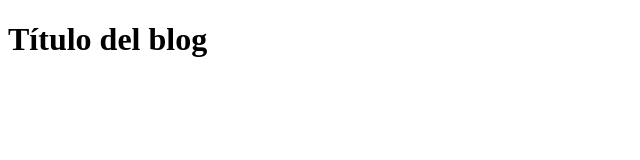
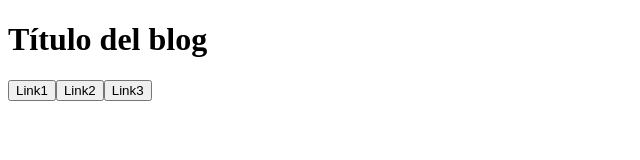
Before and after one commit to EnzoACL/CV-Blog, a plain HTML site: page src/blog.html in a window 1280 px wide. Shown: the whole page, without its empty margins (0-640 px from the left). Drawn offline with Linux system fonts and the light colour scheme.

Commit message:
Added buttons

```diff
--- a/src/blog.html
+++ b/src/blog.html
@@ -5,7 +5,7 @@
 
 <body>
     <header><h1>Título del blog</h1></header>
-
+    <nav><button>Link1</button><button>Link2</button><button>Link3</button></nav>
 </body>
 </html>
 <!-- Blog: Titulo
```
